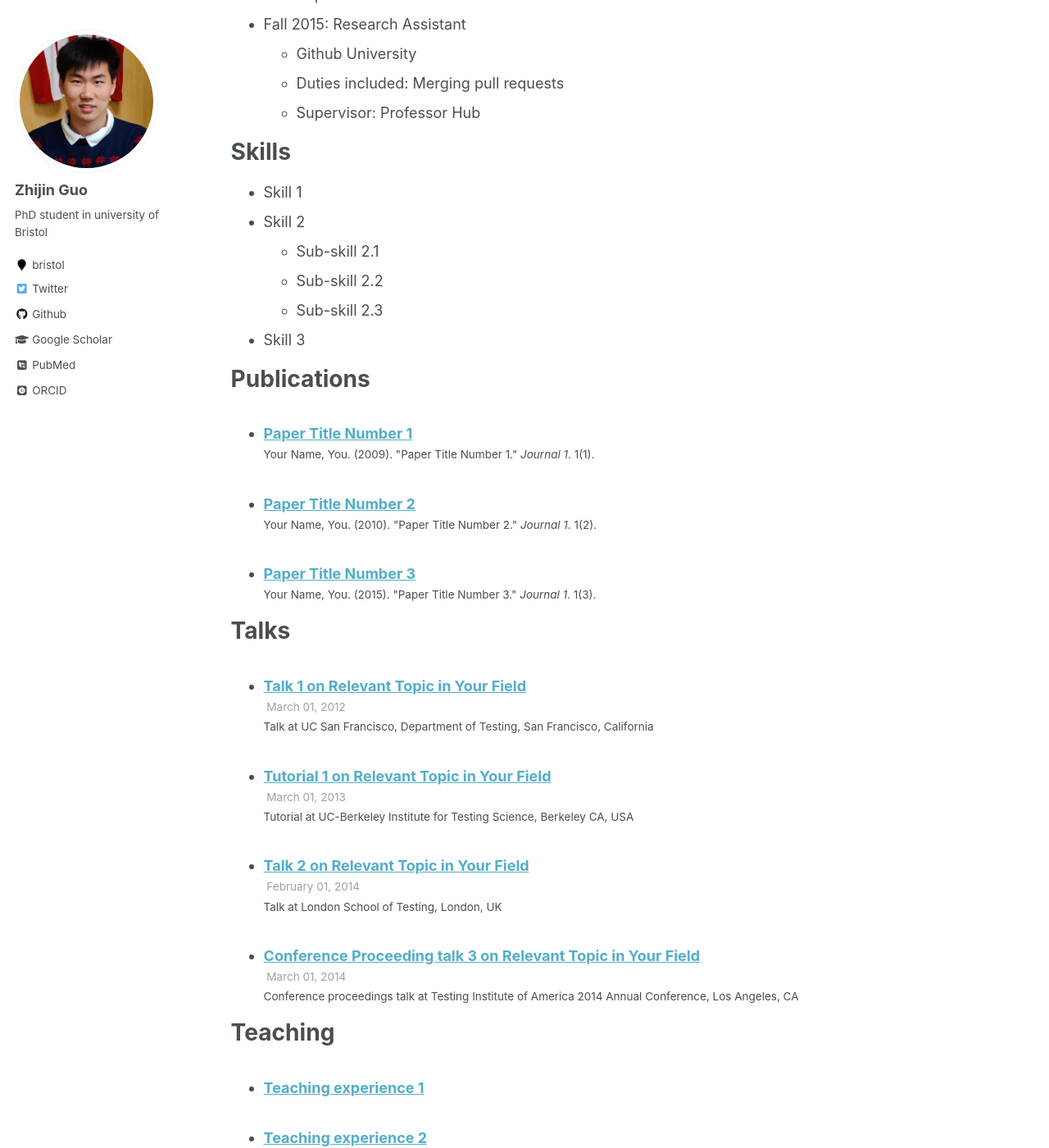
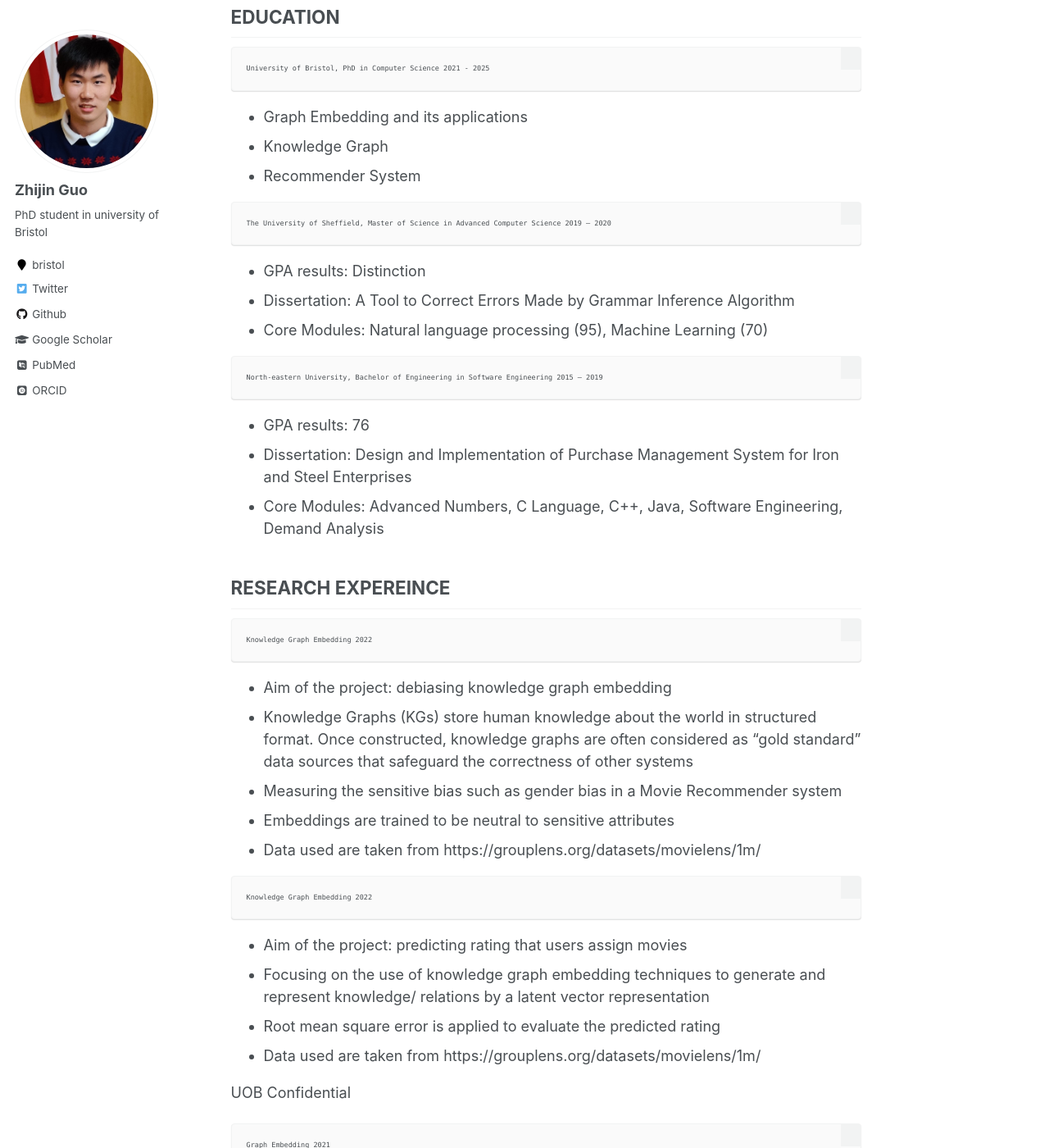
Before and after one commit to ZhijinGuo/ZhijinGuo.github.io, a Jekyll site: the page built from _pages/cv.md, in a window 1280 px wide and 1400 px high, scrolled down 509 px. Shown: the whole window at 82% size. Built offline with Jekyll 4.4.1, drawn with Linux system fonts in a browser that asks for light colours; some web fonts are replaced; our own code applies the rules of GitHub Pages for plain Markdown files; some of the changed text lies outside the part shown.

Commit message:
Update cv.md

````diff
--- a/_pages/cv.md
+++ b/_pages/cv.md
@@ -1,59 +1,112 @@
----
-layout: archive
-title: "CV"
-permalink: /cv/
-author_profile: true
-redirect_from:
-  - /resume
----
+UOB Confidential
 
-{% include base_path %}
+# Zhijin GUO
 
-Education
-======
-* B.S. in GitHub, GitHub University, 2012
-* M.S. in Jekyll, GitHub University, 2014
-* Ph.D in Version Control Theory, GitHub University, 2018 (expected)
+```
+BS8 1TW• +44 07840199497 • pa21701@bristol.ac.uk
+```
+## RESEARCH INTEREST
 
-Work experience
-======
-* Summer 2015: Research Assistant
-  * Github University
-  * Duties included: Tagging issues
-  * Supervisor: Professor Git
+- Knowledge Graph
+- Machine Learning
+- Natural Language Processing
 
-* Fall 2015: Research Assistant
-  * Github University
-  * Duties included: Merging pull requests
-  * Supervisor: Professor Hub
+## EDUCATION
 
-Skills
-======
-* Skill 1
-* Skill 2
-  * Sub-skill 2.1
-  * Sub-skill 2.2
-  * Sub-skill 2.3
-* Skill 3
+```
+University of Bristol, PhD in Computer Science 2021 - 2025
+```
+- Graph Embedding and its applications
+- Knowledge Graph
+- Recommender System
 
-Publications
-======
-  <ul>{% for post in site.publications %}
-    {% include archive-single-cv.html %}
-  {% endfor %}</ul>
+```
+The University of Sheffield, Master of Science in Advanced Computer Science 2019 – 2020
+```
+- GPA results: Distinction
+- Dissertation: A Tool to Correct Errors Made by Grammar Inference Algorithm
+- Core Modules: Natural language processing (95), Machine Learning (70)
 
-Talks
-======
-  <ul>{% for post in site.talks %}
-    {% include archive-single-talk-cv.html %}
-  {% endfor %}</ul>
+```
+North-eastern University, Bachelor of Engineering in Software Engineering 2015 – 2019
+```
+- GPA results: 76
+- Dissertation: Design and Implementation of Purchase Management System for Iron and Steel
+    Enterprises
+- Core Modules: Advanced Numbers, C Language, C++, Java, Software Engineering, Demand Analysis
 
-Teaching
-======
-  <ul>{% for post in site.teaching %}
-    {% include archive-single-cv.html %}
-  {% endfor %}</ul>
+## RESEARCH EXPEREINCE
 
-Service and leadership
-======
-* Currently signed in to 43 different slack teams
+```
+Knowledge Graph Embedding 2022
+```
+- Aim of the project: debiasing knowledge graph embedding
+- Knowledge Graphs (KGs) store human knowledge about the world in structured format. Once
+    constructed, knowledge graphs are often considered as “gold standard” data sources that
+    safeguard the correctness of other systems
+- Measuring the sensitive bias such as gender bias in a Movie Recommender system
+- Embeddings are trained to be neutral to sensitive attributes
+- Data used are taken from https://grouplens.org/datasets/movielens/1m/
+
+```
+Knowledge Graph Embedding 2022
+```
+- Aim of the project: predicting rating that users assign movies
+- Focusing on the use of knowledge graph embedding techniques to generate and represent
+    knowledge/ relations by a latent vector representation
+- Root mean square error is applied to evaluate the predicted rating
+- Data used are taken from https://grouplens.org/datasets/movielens/1m/
+
+
+UOB Confidential
+
+```
+Graph Embedding 2021
+```
+- Aim of the project: Calculating the embedding of London tube
+- Calculating embedding of each station by reducing the dimensionality of the adjacency matrix
+- Evaluating the embedding by comparing it with the real physical distance matrix
+- Data used are taken from https://tfl.gov.uk/maps/track/tube
+
+```
+Word Embedding 2021
+```
+- Aim of the project: Calculating the word embedding of a large corpus
+- Calculating the word embedding by implementing GloVe: Global Vectors for Word Representations
+- Embeddings are calculated by reducing the dimensionality of the co-occurrence matrix of each
+    word
+- Applying PCA to project the embeddings into a two-dimensional space
+
+```
+Text Classification 1 2020
+```
+- Aim of the project: developing and testing two text classification systems
+- Sentiment analysis, in particular to predict the sentiment of movie review, i.e. positive or negative
+    (binary classification)
+- Topic classification, to predict whether a news article is about international issues, sports or
+    business (multiclass classification)
+- Data used are taken from [http://www.cs.cornell.edu/people/pabo/movie-review-data/](http://www.cs.cornell.edu/people/pabo/movie-review-data/)
+
+```
+Text Classification 2 2020
+```
+- Aim of the project: developing a Feedforward network for text classification
+- Use Stochastic Gradient Descent (SGD) algorithm with backpropagation to learn the weights of the
+    Neural network. Data used is a subset of the AG News Corpus
+- Re-training my network by using pre-trained embeddings (GloVe) trained on large corpora
+- Extending my Feedforward network by adding more hidden layers
+
+## WORK EXPERIENCE
+
+```
+North-eastern University Wuxi Research Institute, Procurement Management System Design 2019
+```
+- Designing and implementing a safe production management system for Jiangsu Binxin Steel Group
+- Liaising with the Inventory Management Department and Material Production Department to
+    complete the procurement work
+- Arranging Spring framework design to conduct a JavaWeb project
+- Regulating the company's entire process from procurement to material production, transportation
+    and sales
+- Launching the project at the end of 2019
+
+```
````
